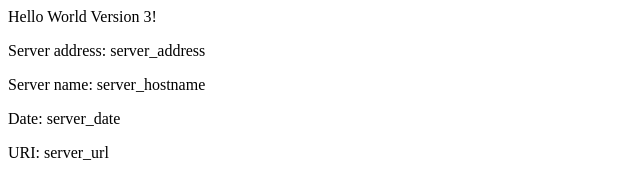
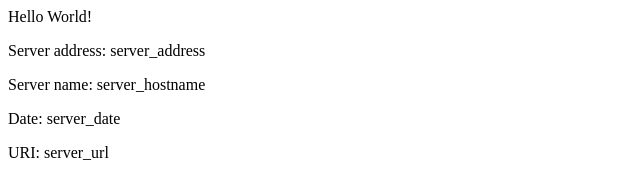
Before and after one commit to n-salim/eks-example, a plain HTML site: page src/index.html in a window 1280 px wide. Shown: the full height of the page, 0-640 px from the left. Drawn offline with Linux system fonts and the light colour scheme.

Commit message:
Revert "v3 Updating home page"
This reverts commit 26a45de7c742399ca335220de40f9351fee73e9c.

```diff
--- a/src/index.html
+++ b/src/index.html
@@ -1,8 +1,8 @@
 <head>
-<title>Hello World Version 3</title>
+<title>Hello World Version 2</title>
 </head>
 <div class="info">
-<h>Hello World Version 3!</h>
+<h>Hello World!</h>
 <p><span>Server&nbsp;address:</span> <span>server_address</span></p>
 <p><span>Server&nbsp;name:</span> <span>server_hostname</span></p>
 <p class="smaller"><span>Date:</span> <span>server_date</span></p>
```
